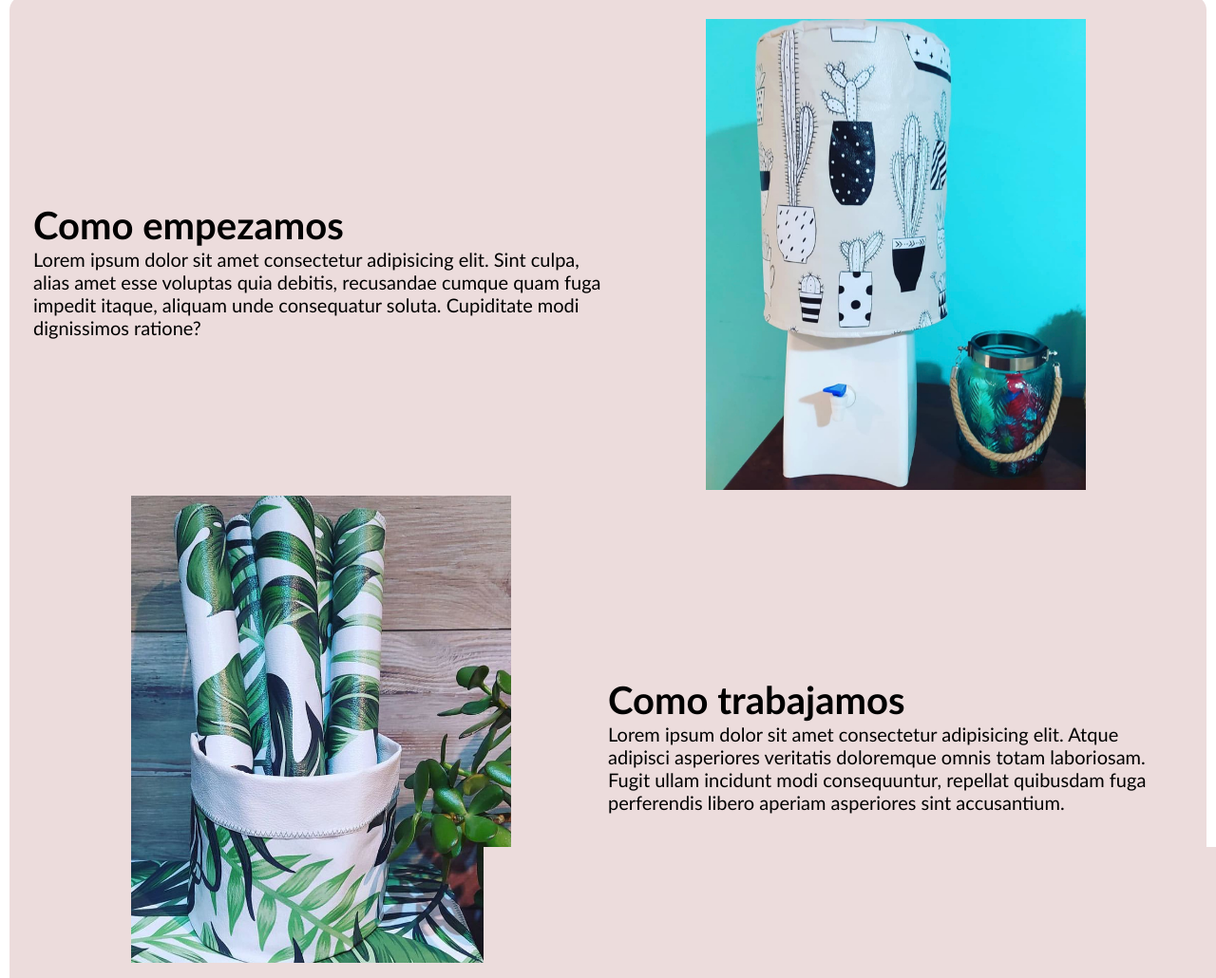
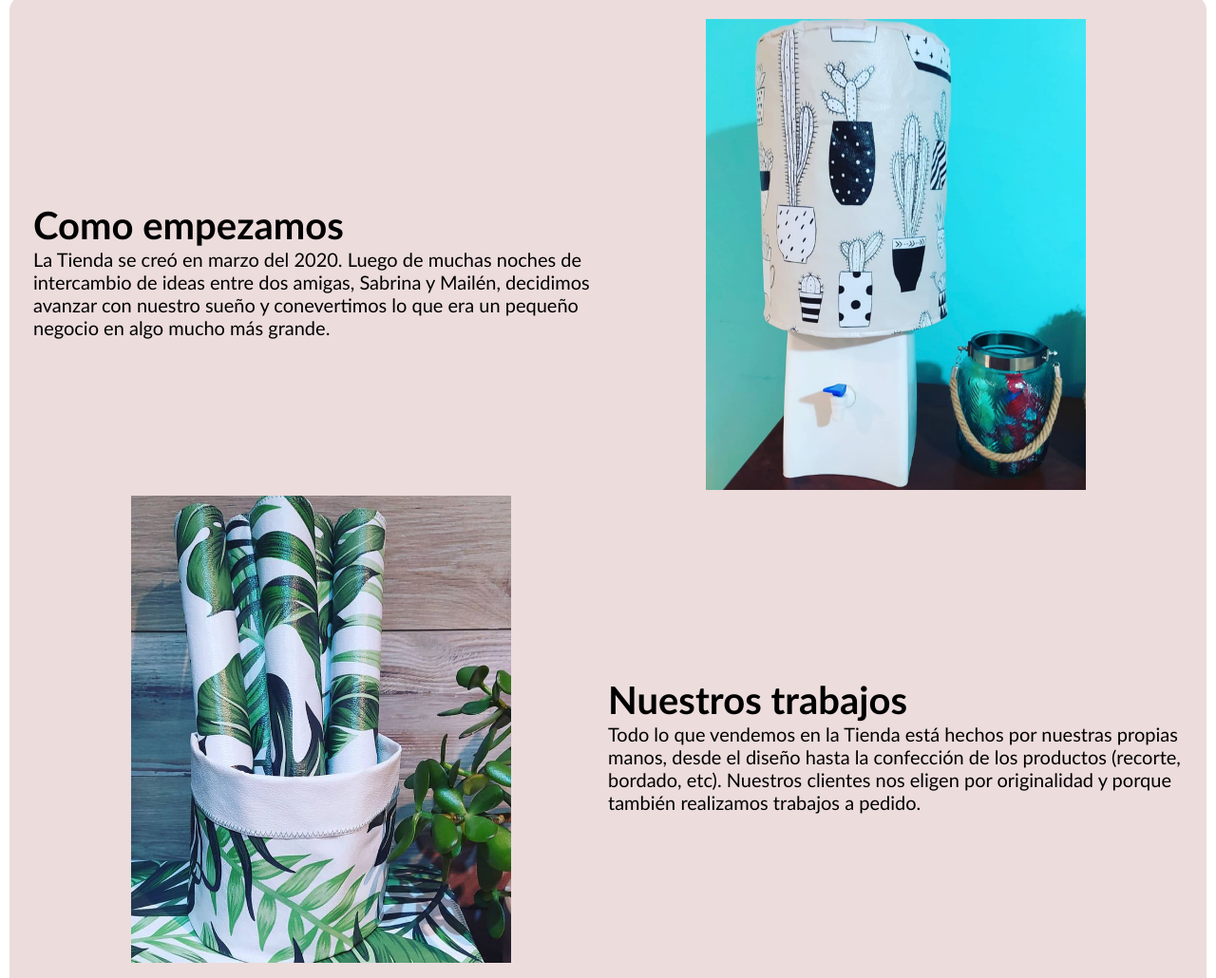
Before and after one commit to santipessa/desafio-github, a plain HTML site: page nosotros.html in a window 1280 px wide. Shown: the part 125-1155 px from the top of the page at 95% size. Drawn offline with Linux system fonts and the light colour scheme.

Commit message:
commit nosotros

```diff
--- a/nosotros.html
+++ b/nosotros.html
@@ -43,9 +43,7 @@
         <section class="nosotros">
             <div>
                 <h5>Como empezamos</h5>
-                <p>Lorem ipsum dolor sit amet consectetur adipisicing elit. Sint culpa, alias
-                    amet esse voluptas quia debitis, recusandae cumque quam fuga impedit itaque, aliquam unde
-                    consequatur soluta. Cupiditate modi dignissimos ratione?
+                <p>La Tienda se creó en marzo del 2020. Luego de muchas noches de intercambio de ideas entre dos amigas, Sabrina y Mailén, decidimos avanzar con nuestro sueño y conevertimos lo que era un pequeño negocio en algo mucho más grande.
                 </p>
             </div>
             <div>
@@ -55,10 +53,8 @@
                 <img class="img-nosotros" src="fotos/8.jpg" alt="">
             </div>
             <div>
-                <h5>Como trabajamos</h5>
-                <p>Lorem ipsum dolor sit amet consectetur adipisicing elit. Atque adipisci
-                    asperiores veritatis doloremque omnis totam laboriosam. Fugit ullam incidunt modi consequuntur,
-                    repellat quibusdam fuga perferendis libero aperiam asperiores sint accusantium.
+                <h5>Nuestros trabajos</h5>
+                <p>Todo lo que vendemos en la Tienda está hechos por nuestras propias manos, desde el diseño hasta la confección de los productos (recorte, bordado, etc). Nuestros clientes nos eligen por originalidad y porque también realizamos trabajos a pedido.
                 </p>
             </div>
         </section>
```
